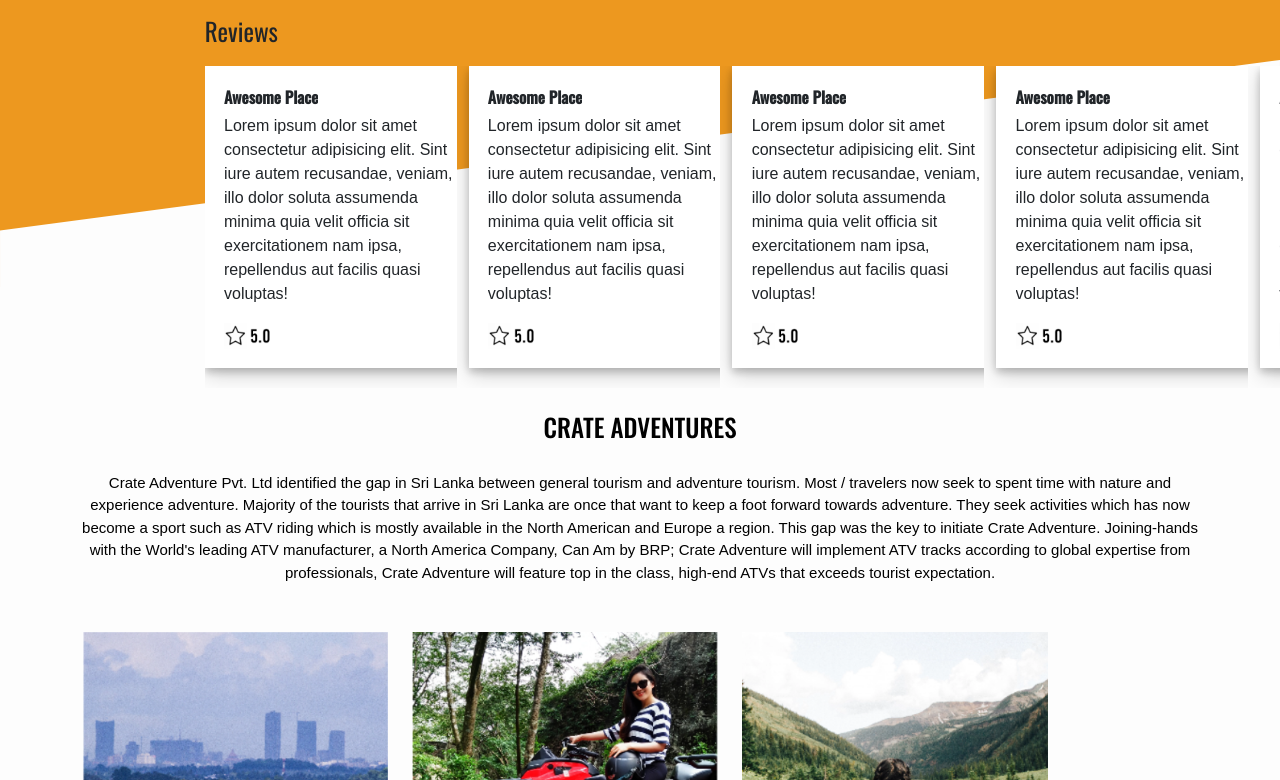
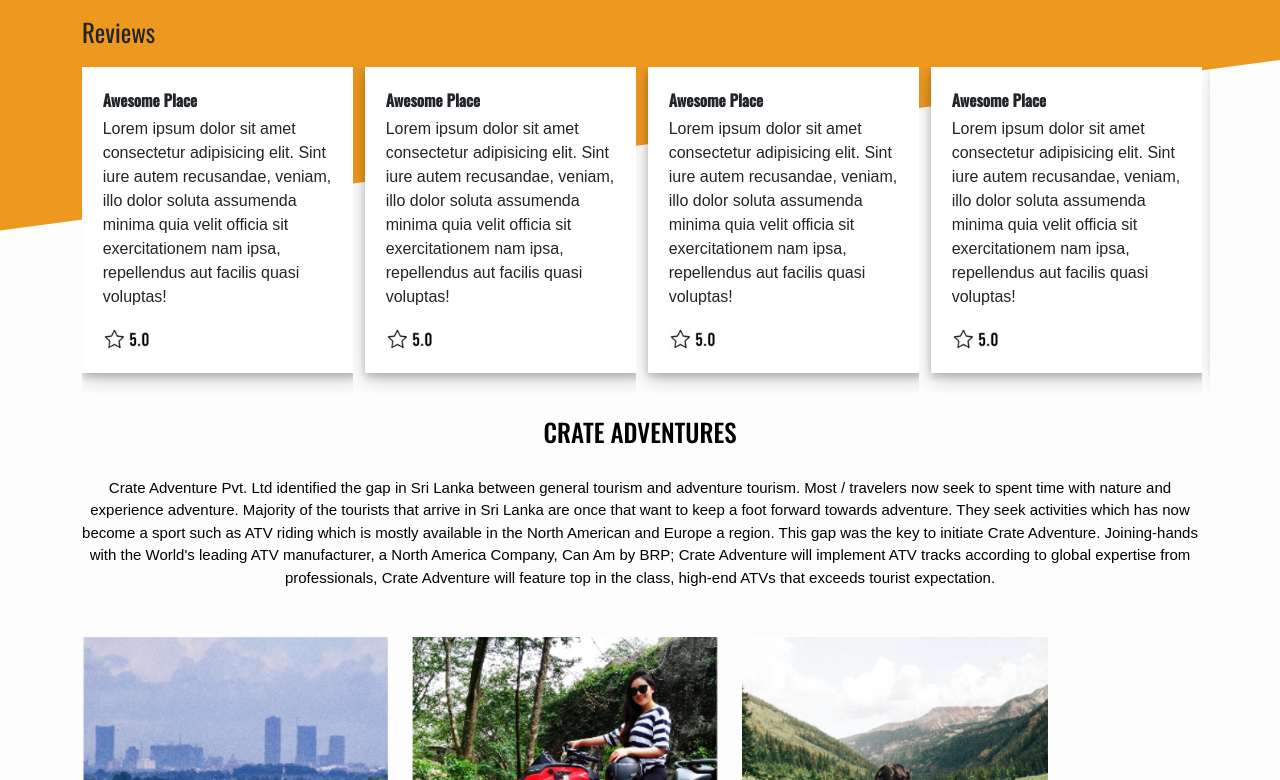
Before and after one commit to sahanwewelwala/Crate-adventure-2, a plain HTML site: page index.html in a window 1280 px wide. Shown: the part 1948-2728 px from the top of the page. Drawn offline with nearby package versions, Linux system fonts and the light colour scheme.

Commit message:
fifth commit

```diff
--- a/css/style.css
+++ b/css/style.css
@@ -209,8 +209,9 @@
 }
 
 .review-content {
-
-    min-width: 145%;
+    display: flex;
+    align: right;
+    min-width: 150%;
 
 
 
@@ -239,10 +240,6 @@
 .review-container {
     overflow-x: scroll !important;
     margin-top: -24%;
-    margin-left: 16%;
-
-
-
 
 }
 
@@ -252,13 +249,13 @@
     font-size: 25px;
     margin-top: 3%;
     margin-bottom: 1%;
+
 }
 
 .review-card {
     min-height: 250px;
     min-width: 280px;
     max-width: 280px;
-    margin-right: 25px;
     padding: 8%;
     background-color: #ffff;
     box-shadow: 0 4px 8px 0 rgba(0, 0, 0, 0.2), 0 6px 20px 0 rgba(0, 0, 0, 0.19);
@@ -266,6 +263,8 @@
 
 
 }
+
+
 
 #review-card-text {
     font-family: Arial, Helvetica, sans-serif;
--- a/index.html
+++ b/index.html
@@ -138,7 +138,7 @@
         <path fill="#fdfdfd" fill-opacity="1" d="M0,256L1440,64L1440,320L0,320Z"></path>
       </svg>
     </div>
-    <div class="review-container">
+    <div class="review-container container">
       <label id="label-review-title">Reviews</label>
       <div class="review-content">
         <div class="row">
```
